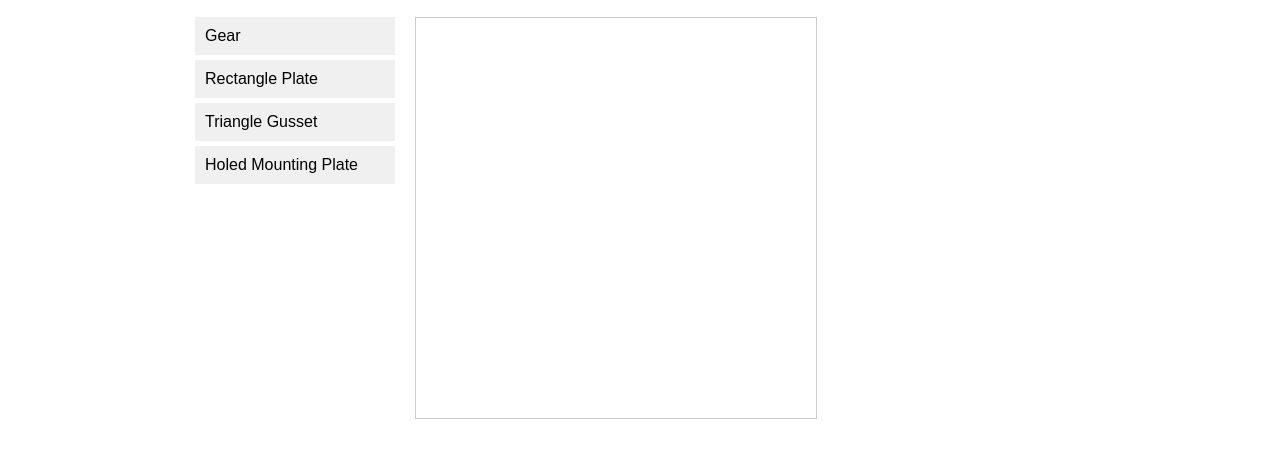
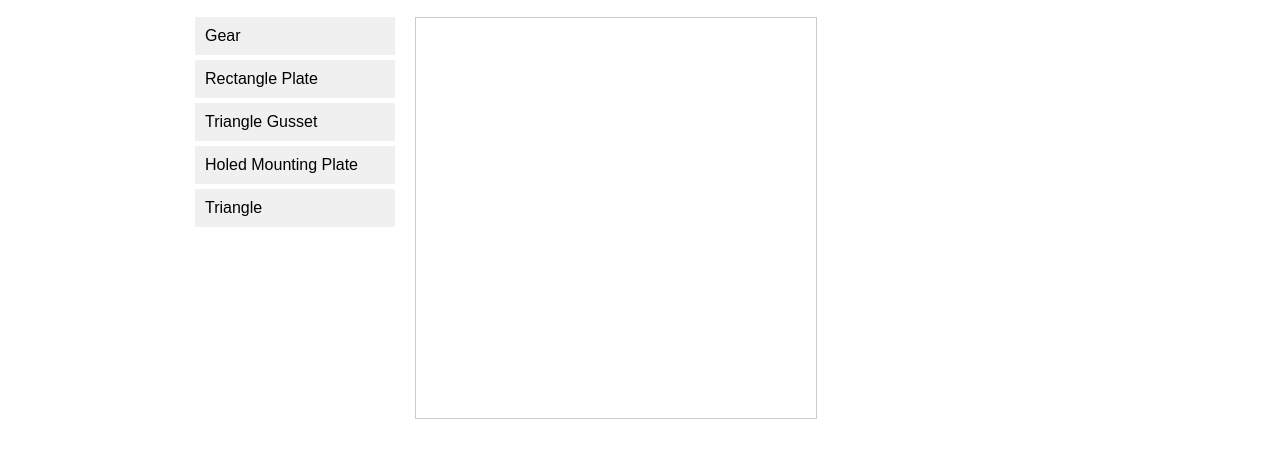
Before and after one commit to lsmetalworks/grok-dxf-tool, a plain HTML site: page index.html in a window 1280 px wide. Shown: the part 111-568 px from the top of the page. Drawn offline with Linux system fonts and the light colour scheme.

Commit message:
Update index.html

```diff
--- a/index.html
+++ b/index.html
@@ -16,6 +16,7 @@
                 <li data-part="rectangle">Rectangle Plate</li>
                 <li data-part="gusset">Triangle Gusset</li>
                 <li data-part="holedPlate">Holed Mounting Plate</li>
+                <li data-part="triangle">Triangle</li>
             </ul>
         </div>
         <div class="preview">
```
